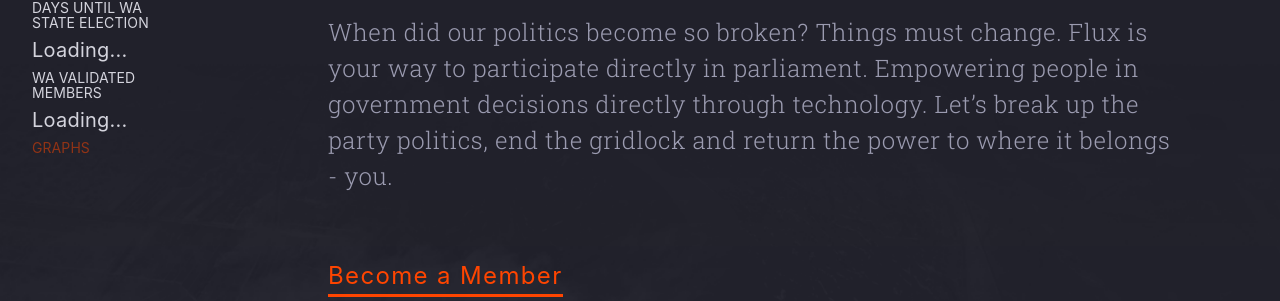
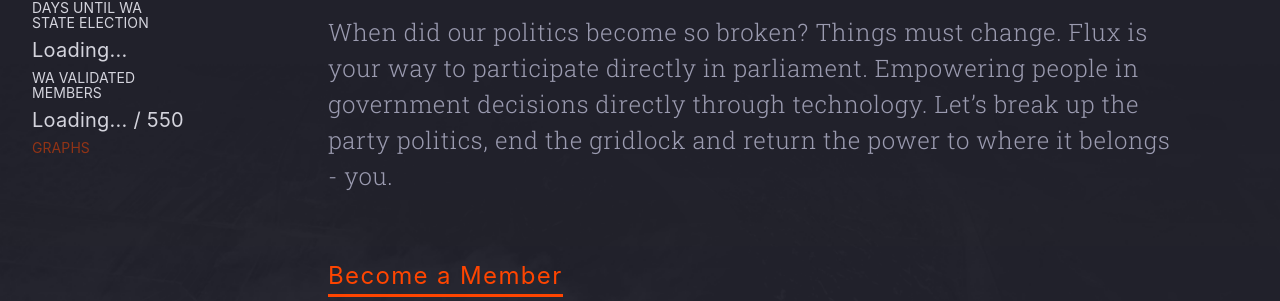
Before and after one commit to voteflux/flux-website-v2, a Jekyll site: the page built from index.html, in a window 1280 px wide and 900 px high, scrolled down 306 px. Shown: the part 152-453 px from the top of the window. Built offline with Jekyll 4.4.1, drawn with Linux system fonts in a browser that asks for light colours.

Commit message:
Add 'out of 550' to wa members on front page

```diff
--- a/index.html
+++ b/index.html
@@ -85,7 +85,7 @@
               <h5 class="light-silver caps">Days until WA<br>State Election</h5>
               <h3 class="light-silver"> <span class="js-waelection-countdown">Loading...</span> </h3>
               <h5 class="light-silver caps">WA Validated<br>Members</h5>
-              <h3 class="light-silver"> <span class="js-wamember-count">Loading...</span> </h3>
+              <h3 class="light-silver"> <span class="js-wamember-count">Loading...</span> / 550</h3>
               <!-- WA State Election Countdown - Remove After 11 March 2017 -->
 
               <h5 class="muted caps"> <a href="/dashboard">Graphs</a> </h5>
```
